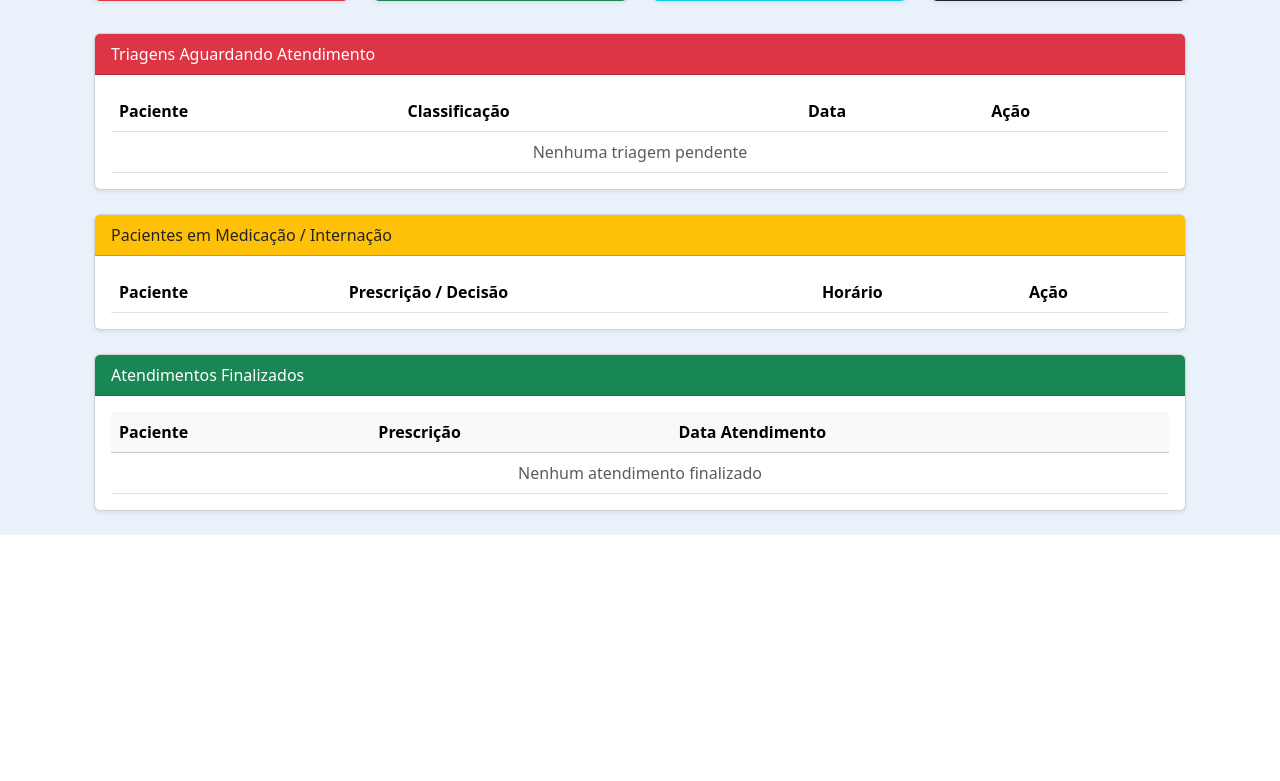
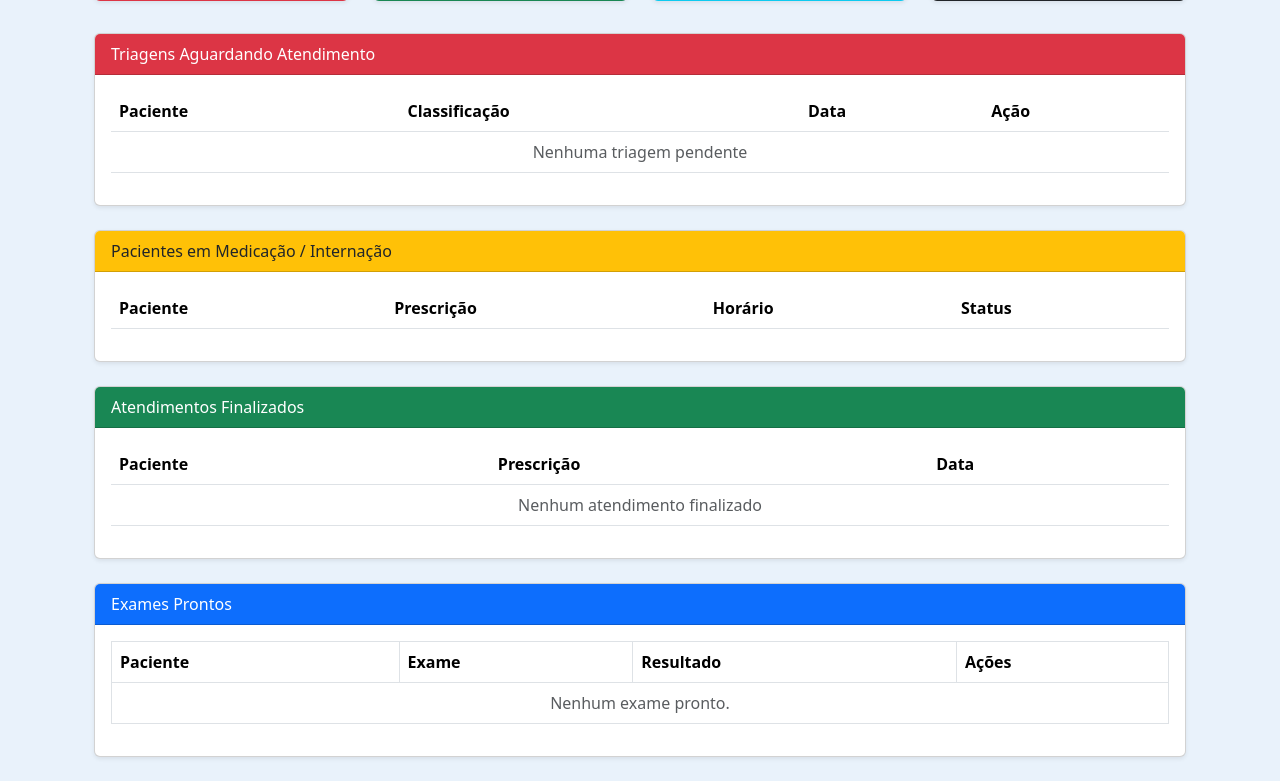
Before and after one commit to rfalves-wq/saude, a Django app: page /medico/dashboard/ in a window 1280 px wide. Shown: the part 308-1089 px from the top of the page. Before the commit the page ends 843 px from the top, so only its background shows below. Run offline with Django 5.2, Linux system fonts and the light colour scheme; a user stored in the database is signed in; data comes from the database, SQL or seed files in the repository; both versions use the stored data as it was after the commit; lists and menus that the app fills with data are empty; some libraries are stand-ins or nearby versions.

Commit message:
laboratorio

```diff
--- a/app/settings.py
+++ b/app/settings.py
@@ -42,6 +42,7 @@ INSTALLED_APPS = [
     'triagem',
     'medico',
      'tecnico',
+
 ]
 
 # ==============================
--- a/medico/templates/medico/dashboard.html
+++ b/medico/templates/medico/dashboard.html
@@ -3,22 +3,19 @@
 {% block title %}Dashboard Médico{% endblock %}
 
 {% block content %}
-
 <div class="container mt-4">
 
-    <!-- TÍTULO -->
     <h2 class="mb-4">👨‍⚕️ Dashboard Médico</h2>
 
-    <!-- FILTRO POR DATA -->
+    <!-- FILTRO -->
     <form method="get" class="mb-3 d-flex align-items-center">
         <label class="me-2">Filtrar por data:</label>
         <input type="date" name="data_atendimento" value="{{ data_filtro }}" class="form-control me-2">
         <button class="btn btn-primary">Filtrar</button>
     </form>
 
-    <!-- CARDS PRINCIPAIS -->
+    <!-- CARDS -->
     <div class="row mb-4">
-        <!-- Triagens Pendentes -->
         <div class="col-md-3 mb-2">
             <div class="card shadow-sm border-danger text-center">
                 <div class="card-body">
@@ -28,7 +25,6 @@
             </div>
         </div>
 
-        <!-- Atendimentos Finalizados -->
         <div class="col-md-3 mb-2">
             <div class="card shadow-sm border-success text-center">
                 <div class="card-body">
@@ -38,7 +34,6 @@
             </div>
         </div>
 
-        <!-- Atendimentos Hoje -->
         <div class="col-md-3 mb-2">
             <div class="card shadow-sm border-info text-center">
                 <div class="card-body">
@@ -48,7 +43,6 @@
             </div>
         </div>
 
-        <!-- Atendimentos no Mês -->
         <div class="col-md-3 mb-2">
             <div class="card shadow-sm border-dark text-center">
                 <div class="card-body">
@@ -59,11 +53,13 @@
         </div>
     </div>
 
-    <!-- TRIAGENS PENDENTES -->
+    <!-- TRIAGENS -->
     <div class="card shadow-sm mb-4">
-        <div class="card-header bg-danger text-white">Triagens Aguardando Atendimento</div>
+        <div class="card-header bg-danger text-white">
+            Triagens Aguardando Atendimento
+        </div>
         <div class="card-body">
-            <table class="table table-hover align-middle mb-0">
+            <table class="table table-hover align-middle">
                 <thead>
                     <tr>
                         <th>Paciente</th>
@@ -91,12 +87,16 @@
                         </td>
                         <td>{{ t.data_triagem|date:"d/m/Y H:i" }}</td>
                         <td>
-                            <a href="{% url 'iniciar_atendimento' t.id %}" class="btn btn-sm btn-primary">Atender</a>
+                            <a href="{% url 'iniciar_atendimento' t.id %}" class="btn btn-sm btn-primary">
+                                Atender
+                            </a>
                         </td>
                     </tr>
                     {% empty %}
                     <tr>
-                        <td colspan="4" class="text-center text-muted">Nenhuma triagem pendente</td>
+                        <td colspan="4" class="text-center text-muted">
+                            Nenhuma triagem pendente
+                        </td>
                     </tr>
                     {% endfor %}
                 </tbody>
@@ -104,20 +104,23 @@
         </div>
     </div>
 
-    <!-- PACIENTES EM MEDICAÇÃO / INTERNAÇÃO -->
+    <!-- MEDICAÇÃO / INTERNAÇÃO -->
     <div class="card shadow-sm mb-4">
-        <div class="card-header bg-warning text-dark">Pacientes em Medicação / Internação</div>
+        <div class="card-header bg-warning text-dark">
+            Pacientes em Medicação / Internação
+        </div>
         <div class="card-body">
-            <table class="table table-hover align-middle mb-0">
+            <table class="table table-hover align-middle">
                 <thead>
                     <tr>
                         <th>Paciente</th>
-                        <th>Prescrição / Decisão</th>
+                        <th>Prescrição</th>
                         <th>Horário</th>
-                        <th>Ação</th>
+                        <th>Status</th>
                     </tr>
                 </thead>
                 <tbody>
+
                     {% for a in aguardando_medicacao %}
                     <tr>
                         <td>{{ a.paciente.nome }}</td>
@@ -133,7 +136,7 @@
                         <td>{{ a.prescricao|default:"-" }}</td>
                         <td>{{ a.horario_medicacao|date:"d/m/Y H:i"|default:"-" }}</td>
                         <td>
-                            <a href="{% url 'decidir_atendimento' a.id %}" class="btn btn-primary btn-sm">
+                            <a href="{% url 'decidir_atendimento' a.id %}" class="btn btn-sm btn-primary">
                                 Dispensar / Internar
                             </a>
                         </td>
@@ -148,21 +151,24 @@
                         <td><span class="badge bg-danger">Internado</span></td>
                     </tr>
                     {% endfor %}
+
                 </tbody>
             </table>
         </div>
     </div>
 
-    <!-- ATENDIMENTOS FINALIZADOS -->
+    <!-- FINALIZADOS -->
     <div class="card shadow-sm mb-4">
-        <div class="card-header bg-success text-white">Atendimentos Finalizados</div>
-        <div class="card-body" style="max-height: 400px; overflow-y: auto;">
-            <table class="table table-hover align-middle mb-0">
-                <thead class="table-light">
+        <div class="card-header bg-success text-white">
+            Atendimentos Finalizados
+        </div>
+        <div class="card-body" style="max-height:400px; overflow-y:auto;">
+            <table class="table table-hover">
+                <thead>
                     <tr>
                         <th>Paciente</th>
                         <th>Prescrição</th>
-                        <th>Data Atendimento</th>
+                        <th>Data</th>
                     </tr>
                 </thead>
                 <tbody>
@@ -170,11 +176,51 @@
                     <tr>
                         <td>{{ a.paciente.nome }}</td>
                         <td>{{ a.prescricao|default:"-" }}</td>
-                        <td>{{ a.data_atendimento|date:"d/m/Y H:i"|default:"-" }}</td>
+                        <td>{{ a.data_atendimento|date:"d/m/Y H:i" }}</td>
                     </tr>
                     {% empty %}
                     <tr>
-                        <td colspan="3" class="text-center text-muted">Nenhum atendimento finalizado</td>
+                        <td colspan="3" class="text-center text-muted">
+                            Nenhum atendimento finalizado
+                        </td>
+                    </tr>
+                    {% endfor %}
+                </tbody>
+            </table>
+        </div>
+    </div>
+
+    <!-- EXAMES -->
+    <div class="card shadow-sm mb-4">
+        <div class="card-header bg-primary text-white">
+            Exames Prontos
+        </div>
+        <div class="card-body">
+            <table class="table table-bordered">
+                <thead>
+                    <tr>
+                        <th>Paciente</th>
+                        <th>Exame</th>
+                        <th>Resultado</th>
+                        <th>Ações</th>
+                    </tr>
+                </thead>
+                <tbody>
+                    {% for exame in exames_prontos %}
+                    <tr>
+                        <td>{{ exame.atendimento.paciente.nome }}</td>
+                        <td>{{ exame.nome }}</td>
+                        <td>{{ exame.resultado|truncatechars:50 }}</td>
+                        <td>
+                            <a href="{% url 'visualizar_exame' exame.id %}" class="btn btn-sm btn-info">Ver</a>
+                            <a href="{% url 'gerar_pdf_exame' exame.id %}" class="btn btn-sm btn-secondary">PDF</a>
+                        </td>
+                    </tr>
+                    {% empty %}
+                    <tr>
+                        <td colspan="4" class="text-center text-muted">
+                            Nenhum exame pronto.
+                        </td>
                     </tr>
                     {% endfor %}
                 </tbody>
@@ -184,7 +230,6 @@
 
 </div>
 
-<!-- ESTILOS -->
 <style>
 .alerta-vermelho {
     animation: piscar 0.8s infinite;
@@ -197,9 +242,11 @@
 }
 </style>
 
-<!-- AUTORELOAD + ALERTA SONORO -->
 <script>
-setInterval(function(){ location.reload(); }, 5000);
+setInterval(function(){
+    location.reload();
+}, 7000);
+
 document.addEventListener("DOMContentLoaded", function() {
     let existeVermelho = document.querySelector(".alerta-vermelho");
     if (existeVermelho) {
--- a/medico/urls.py
+++ b/medico/urls.py
@@ -6,5 +6,12 @@ urlpatterns = [
     path('iniciar/<int:triagem_id>/', views.iniciar_atendimento, name='iniciar_atendimento'),
     path('editar/<int:atendimento_id>/', views.editar_atendimento, name='editar_atendimento'),
      path('decidir/<int:atendimento_id>/', views.decidir_atendimento, name='decidir_atendimento'),
+     path("laboratorio/", views.laboratorio_lista, name="laboratorio_lista"),
+path("laboratorio/<int:pk>/resultado/", views.inserir_resultado, name="inserir_resultado"),
+ path('dashboard/', views.medico_dashboard, name='medico_dashboard'),
+
+    path('exame/<int:exame_id>/visualizar/', views.visualizar_exame, name='visualizar_exame'),
+    path('exame/<int:exame_id>/pdf/', views.gerar_pdf_exame, name='gerar_pdf_exame'),
+
 
 ]
--- a/medico/views.py
+++ b/medico/views.py
@@ -84,19 +84,27 @@ def medico_dashboard(request):
         data_atendimento__year=agora.year,
         data_atendimento__month=agora.month
     ).count()
+    exames_prontos = Exame.objects.filter(
+    atendimento__medico=request.user,
+    status="pronto"
+).select_related(
+    "atendimento",
+    "atendimento__paciente"
+).order_by("-id")
+    context = {
+    "triagens": triagens,
+    "atendimentos_finalizados": atendimentos_finalizados,
+    "aguardando_medicacao": aguardando_medicacao,
+    "medicacao_aplicada": medicacao_aplicada,
+    "internacoes": internacoes,
+    "total_pendentes": total_pendentes,
+    "total_atendidos": total_atendidos,
+    "total_dia": total_dia,
+    "total_mes": total_mes,
+    "data_filtro": filtro_data,
+    "exames_prontos": exames_prontos,
+}
 
-    context = {
-        "triagens": triagens,
-        "atendimentos_finalizados": atendimentos_finalizados,
-        "aguardando_medicacao": aguardando_medicacao,
-        "medicacao_aplicada": medicacao_aplicada,
-        "internacoes": internacoes,
-        "total_pendentes": total_pendentes,
-        "total_atendidos": total_atendidos,
-        "total_dia": total_dia,
-        "total_mes": total_mes,
-        "data_filtro": filtro_data,
-    }
 
     return render(request, "medico/dashboard.html", context)
 
@@ -219,3 +227,87 @@ def aplicar_medicacao(request, atendimento_id):
 
     atendimento.aplicar_medicacao(request.user)
     return redirect("tecnico_dashboard")
+
+
+from django.contrib.auth.decorators import login_required, user_passes_test
+from .models import Exame
+
+# Verifica se é laboratório
+def apenas_laboratorio(user):
+    return user.is_authenticated and user.perfil == "laboratorio"
+
+@login_required
+@user_passes_test(apenas_laboratorio)
+def laboratorio_lista(request):
+    exames = Exame.objects.filter(
+        tipo="laboratorio",
+        status="solicitado"
+    ).select_related("atendimento", "atendimento__paciente")
+
+    return render(request, "medico/laboratorio_lista.html", {
+        "exames": exames
+    })
+
+
+from django.shortcuts import get_object_or_404, redirect
+from django.utils import timezone
+
+@login_required
+@user_passes_test(apenas_laboratorio)
+def inserir_resultado(request, pk):
+    exame = get_object_or_404(Exame, pk=pk)
+
+    if request.method == "POST":
+        resultado = request.POST.get("resultado")
+
+        exame.resultado = resultado
+        exame.status = "pronto"
+        exame.save()
+
+        return redirect("laboratorio_lista")
+
+    return render(request, "medico/inserir_resultado.html", {
+        "exame": exame
+    })
+
+from django.shortcuts import get_object_or_404, render
+from django.contrib.auth.decorators import login_required
+from .models import Exame
+
+@login_required
+def visualizar_exame(request, exame_id):
+    exame = get_object_or_404(Exame, id=exame_id)
+    return render(request, 'medico/visualizar_exame.html', {'exame': exame})
+from django.http import HttpResponse
+from reportlab.platypus import SimpleDocTemplate, Paragraph, Spacer
+from reportlab.lib.styles import getSampleStyleSheet
+from reportlab.lib.pagesizes import A4
+
+@login_required
+def gerar_pdf_exame(request, exame_id):
+    exame = get_object_or_404(Exame, id=exame_id)
+
+    response = HttpResponse(content_type='application/pdf')
+    response['Content-Disposition'] = f'attachment; filename="exame_{exame.id}.pdf"'
+
+    doc = SimpleDocTemplate(response, pagesize=A4)
+    elements = []
+    styles = getSampleStyleSheet()
+
+    elements.append(Paragraph(f"<b>Exame:</b> {exame.nome}", styles['Normal']))
+    elements.append(Spacer(1, 12))
+
+    elements.append(Paragraph(
+        f"<b>Paciente:</b> {exame.atendimento.paciente.nome}",
+        styles['Normal']
+    ))
+    elements.append(Spacer(1, 12))
+
+    elements.append(Paragraph(
+        f"<b>Resultado:</b> {exame.resultado or 'Sem resultado'}",
+        styles['Normal']
+    ))
+
+    doc.build(elements)
+
+    return response
```
Also changed, not shown: medico/templates/medico/inserir_resultado.html (added, +11 -0 lines), medico/templates/medico/laboratorio_lista.html (added, +23 -0 lines), medico/templates/medico/visualizar_exame.html (added, +17 -0 lines), usuarios/models.py (+6 -5 lines), usuarios/templates/usuarios/medico_dashboard.html (+33 -2 lines), usuarios/views.py (+8 -0 lines), db.sqlite3, medico/visualizar_exame.html (added), usuarios/migrations/0010_alter_usuario_perfil.py (added).
